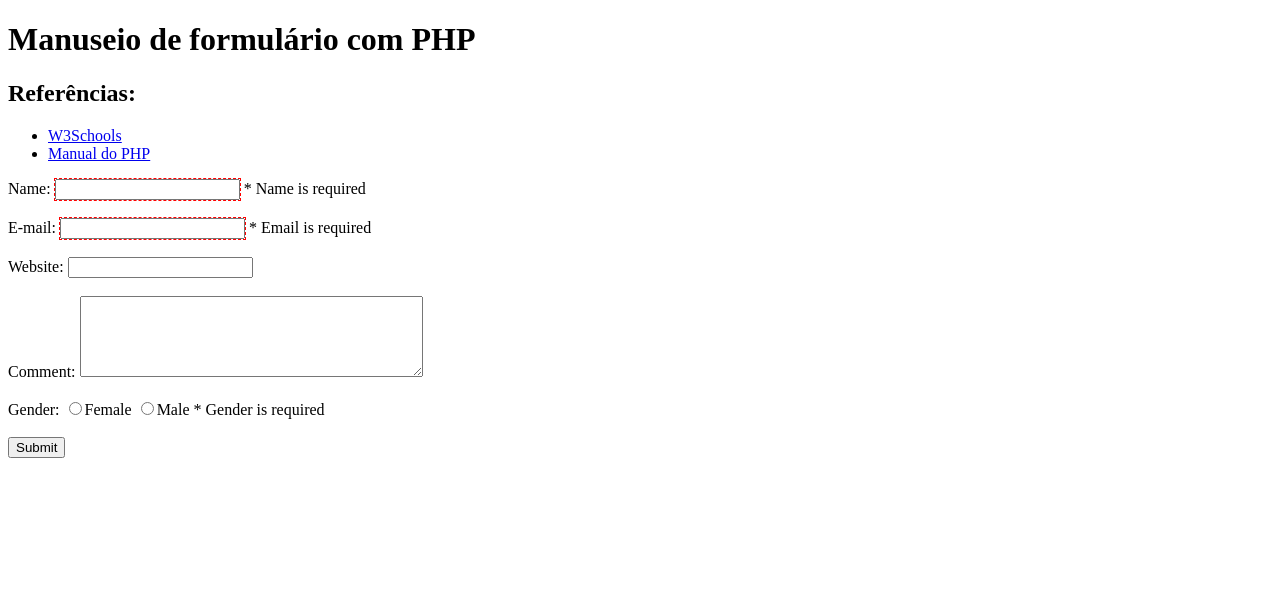
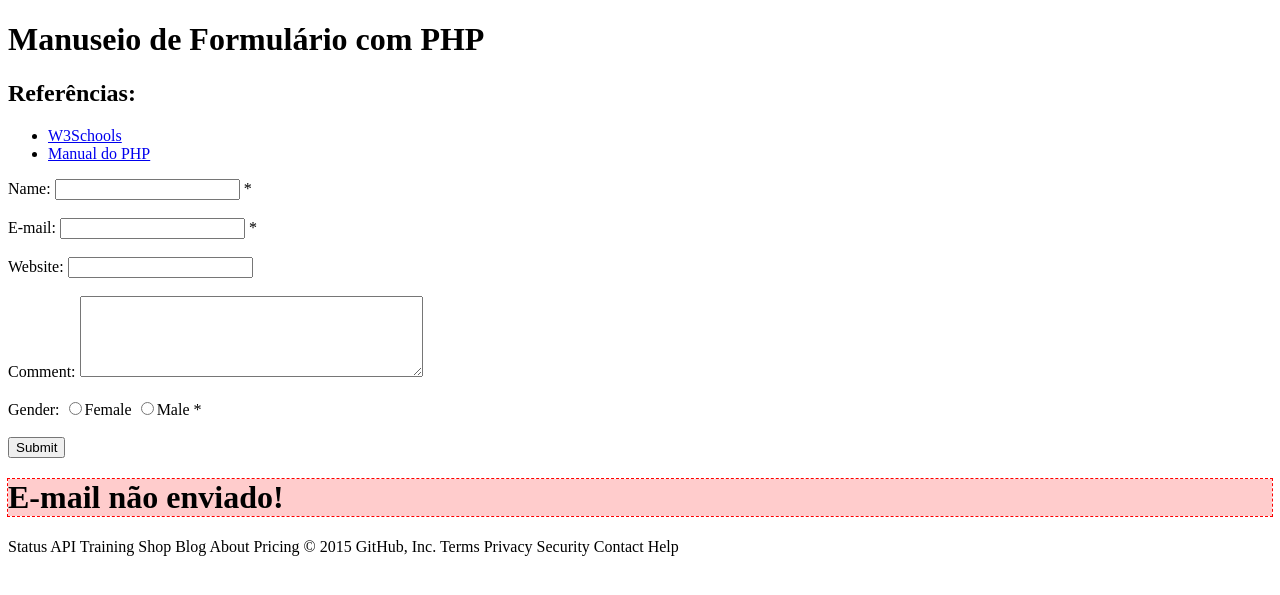
Before and after one commit to Luiz-Mattos/escolinhaPHP, a PHP site: page / in a window 1280 px wide. Shown: the top 595 px of the page. Run offline with PHP 8.4, Linux system fonts and the light colour scheme.

Commit message:
Formulário envil de e-mail

```diff
--- a/index.php
+++ b/index.php
@@ -1,98 +1,149 @@
 <?php
-// define variables and set to empty values
+// Definição de variáveis sem valores
 $name = $email = $gender = $comment = $website = "";
 $nameErr = $emailErr = $genderErr = $websiteErr = "";
-
 //echo $_SERVER["REQUEST_METHOD"] . "<br>";
-{
+if ($_SERVER["REQUEST_METHOD"] == "POST") {
     if (empty($_POST["name"])) {
-        $nameErr = "Name is required";
+        $nameErr = "Preencher o nome";
     } else {
         $name = test_input($_POST["name"]);
-        if (!preg_match("/^[a-zA-Z ]*$/", $name)) {
-            $nameErr = "Apenas letras e espaços em brancos são permitidos";
+        if (!preg_match("/^[a-zA-Zà-úÀ-Ú ]*$/", $name)) {
+            $nameErr = "Apenas letras e espaços em branco são permitidos";
         }
     }
-
     if (empty($_POST["email"])) {
-        $emailErr = "Email is required";
+        $emailErr = "Preencher o e-mail";
     } else {
         $email = test_input($_POST["email"]);
+        if (!filter_var($email, FILTER_VALIDATE_EMAIL)) {
+            $emailErr = "Formato de e-mail inválido";
+        }
     }
-
     if (empty($_POST["website"])) {
         $website = "";
     } else {
         $website = test_input($_POST["website"]);
+        if (!preg_match("/\b(?:(?:https?|ftp):\/\/|www\.)[-a-z0-9+&@#\/%?=~_|!:,.;]*[-a-z0-9+&@#\/%=~_|]/i", $website)) {
+            $websiteErr = "URL inválido";
+        }
     }
-
     if (empty($_POST["comment"])) {
         $comment = "";
     } else {
         $comment = test_input($_POST["comment"]);
+        $comment = wordwrap($comment, 70);
     }
-
     if (empty($_POST["gender"])) {
         $genderErr = "Gender is required";
     } else {
         $gender = test_input($_POST["gender"]);
     }
+    /**
+     * Envio de e-mail
+     */
+    $para = 'tarcnux@gmail.com';
+    $assunto = 'E-mail através do formulário - Escolinha GerTec';
+    $mensagem = "De: $name <$email> \r\n";
+    $mensagem .= "Website: $website \r\n";
+    $mensagem .= "Gênero: $gender \r\n";
+    $mensagem .= "Comentários \r\n\n $comment";
+    $headers = "From: $name <$email> \r\n" .
+            'X-Mailer: PHP/' . phpversion();
+    //Se não houver erros, envia o e-mail
+    if (strlen($nameErr) == 0 &&
+        strlen($emailErr) == 0 &&
+        strlen($websiteErr) == 0 &&
+        strlen($name) != 0 && strlen($email) != 0  )
+    {
+        mail($para, $assunto, $mensagem, $headers);
+        $statusMail = TRUE;
+    } else
+        $statusMail = FALSE;
+    //**** Fim da função de envio de e-mail
 }
-
+//Limpeza dos dados de entrada
 function test_input($data) {
     $data = trim($data);
     $data = stripslashes($data);
     $data = htmlspecialchars($data);
     return $data;
 }
+?>
 
-//limpeza dos dados de entrada
-if ($_SERVER["REQUEST_METHOD"] == "GET")
 
-    ?>
 
 <!DOCTYPE html>
-
-
-<html>
+<html lang="pt-br">
     <head>
         <meta charset="UTF-8">
         <title></title>
         <style>
             .err{
                 outline: 1px dashed red;
-                background-color: rgba(255,255,0,0,0.2)
+                background-color: rgba(255,0,0,0.2);
             }
         </style>
     </head>
     <body>
-        <h1>Manuseio de formulário com PHP</h1>
+        <h1>Manuseio de Formulário com PHP</h1>
         <h2>Referências:</h2>
         <ul>
-            <li><a href="http://www.w3schools.com">W3Schools</a></li>
-            <li><a href="http://www.php.net">Manual do PHP</a></li>
+
+            <li><a href="http://www.w3schools.com/php">
+                    W3Schools</a></li>
+
+            <li><a href="http://php.net/">
+                    Manual do PHP</a></li>
+
         </ul>
 
-        <form method="post" action="<?php echo ($_SERVER["PHP_SELF"]); ?>">
-            Name: <input type="text" name="name" class="<?= strlen($nameErr) != 0 ? "err" : ""; ?>">
-            <span class="error">* <?php echo $nameErr; ?></span>
+        <form method="post"
+              action="<?php
+echo htmlspecialchars($_SERVER["PHP_SELF"]);
+?>">
+
+            Name: <input type="text" name="name" class="<?= strlen($nameErr) != 0 ? "err" : ""; ?>" value="<?= $name; ?>">
+            <span class="error">* <?= $nameErr; ?></span>
             <br><br>
             E-mail:
-            <input type="text" name="email" class="<?= strlen($emailErr) != 0 ? "err" : ""; ?>">
-            <span class="error">* <?php echo $emailErr; ?></span>
+            <input type="text" name="email" class="<?= strlen($emailErr) != 0 ? "err" : ""; ?>" value="<?= $email; ?>">
+            <span class="error">* <?= $emailErr; ?></span>
             <br><br>
             Website:
-            <input type="text" name="website">
-            <span class="error"><?php echo @$websiteErr; ?></span>
+            <input type="text"
+                   name="website"
+                   class="<?= strlen($websiteErr) != 0 ? "err" : ""; ?>"
+                   value="<?= $website; ?>">
+            <span class="error"><?= $websiteErr; ?></span>
             <br><br>
-            Comment: <textarea name="comment" rows="5" cols="40"></textarea>
+
+            Comment: <textarea name="comment"
+                               rows="5"
+                               cols="40"><?= $comment; ?></textarea>
+
             <br><br>
             Gender:
-            <input type="radio" name="gender" value="female">Female
-            <input type="radio" name="gender" value="male">Male
-            <span class="error">* <?php echo @$genderErr; ?></span>
+            <input type="radio" name="gender" value="female" class="<?= strlen($genderErr) != 0 ? "err" : ""; ?>"
+<?php if (isset($gender) && $gender == "female") echo "checked"; ?>
+                   >Female
+            <input type="radio" name="gender" value="male" class="<?= strlen($genderErr) != 0 ? "err" : ""; ?>"
+<?php if (isset($gender) && $gender == "male") echo "checked"; ?>
+                   >Male
+            <span class="error">* <?= $genderErr; ?></span>
             <br><br>
             <input type="submit" name="submit" value="Submit">
         </form>
+
+        <?php
+        if(isset($statusMail) && $statusMail){
+            echo "<h1>E-mail enviado!</h1>";
+        }else{
+            echo "<h1 class='err'>E-mail não enviado!</h1>";
+        }
+        ?>
+
     </body>
 </html>
+Status API Training Shop Blog About Pricing
+© 2015 GitHub, Inc. Terms Privacy Security Contact Help
```
